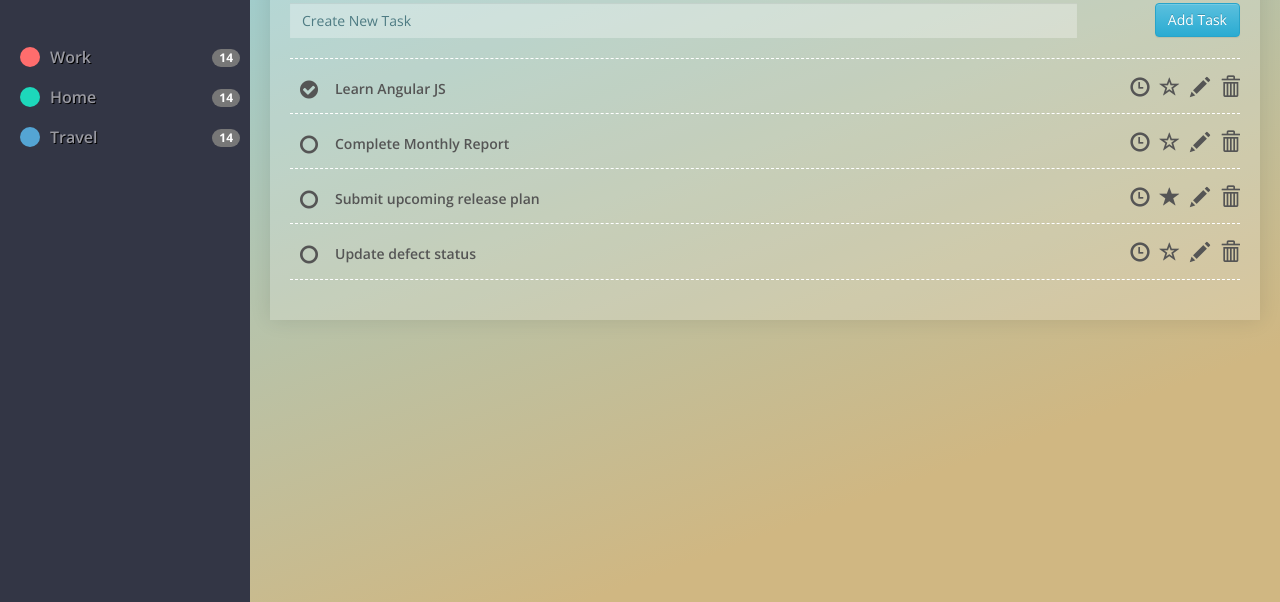
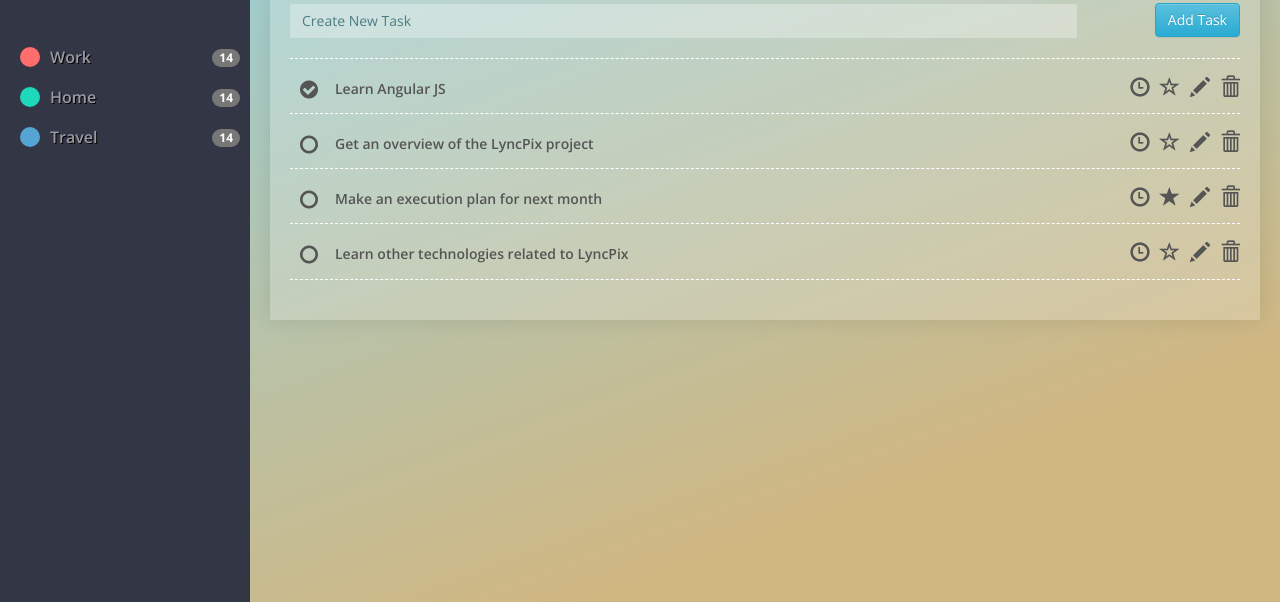
Before and after one commit to bimalgithub/My-Task-Manager, a plain HTML site: page index.html in a window 1280 px wide. Shown: the part 198-800 px from the top of the page. Drawn offline with nearby package versions, Linux system fonts and the light colour scheme.

Commit message:
#version-1 => #1 made minor changes to the display contents

```diff
--- a/index.html
+++ b/index.html
@@ -73,7 +73,7 @@
                             </li>
                             <li class="list-group-item">
                                 <input id="item2" type="checkbox">
-                                <label class='checkbox-label' for="item2">Complete Monthly Report</label>
+                                <label class='checkbox-label' for="item2">Get an overview of the LyncPix project</label>
                                 <span class="glyphicon glyphicon-trash pull-right action-icon"  aria-hidden="true"></span>
                                 <span class="glyphicon glyphicon-pencil pull-right action-icon"  aria-hidden="true"></span>
                                 <span class="glyphicon glyphicon-star-empty pull-right action-icon"  aria-hidden="true"></span>
@@ -81,7 +81,7 @@
                             </li>
                             <li class="list-group-item">
                                 <input id="item4" type="checkbox">
-                                <label class='checkbox-label' for="item4">Submit upcoming release plan</label>
+                                <label class='checkbox-label' for="item4">Make an execution plan for next month</label>
                                 <span class="glyphicon glyphicon-trash pull-right action-icon"  aria-hidden="true"></span>
                                 <span class="glyphicon glyphicon-pencil pull-right action-icon"  aria-hidden="true"></span>
                                 <span class="glyphicon glyphicon-star pull-right action-icon"  aria-hidden="true"></span>
@@ -89,7 +89,7 @@
                             </li>
                             <li class="list-group-item">
                                 <input id="item5" type="checkbox">
-                                <label class='checkbox-label' for="item5">Update defect status</label>
+                                <label class='checkbox-label' for="item5">Learn other technologies related to LyncPix</label>
                                 <span class="glyphicon glyphicon-trash pull-right action-icon"  aria-hidden="true"></span>
                                 <span class="glyphicon glyphicon-pencil pull-right action-icon"  aria-hidden="true"></span>
                                 <span class="glyphicon glyphicon-star-empty pull-right action-icon"  aria-hidden="true"></span>
```
